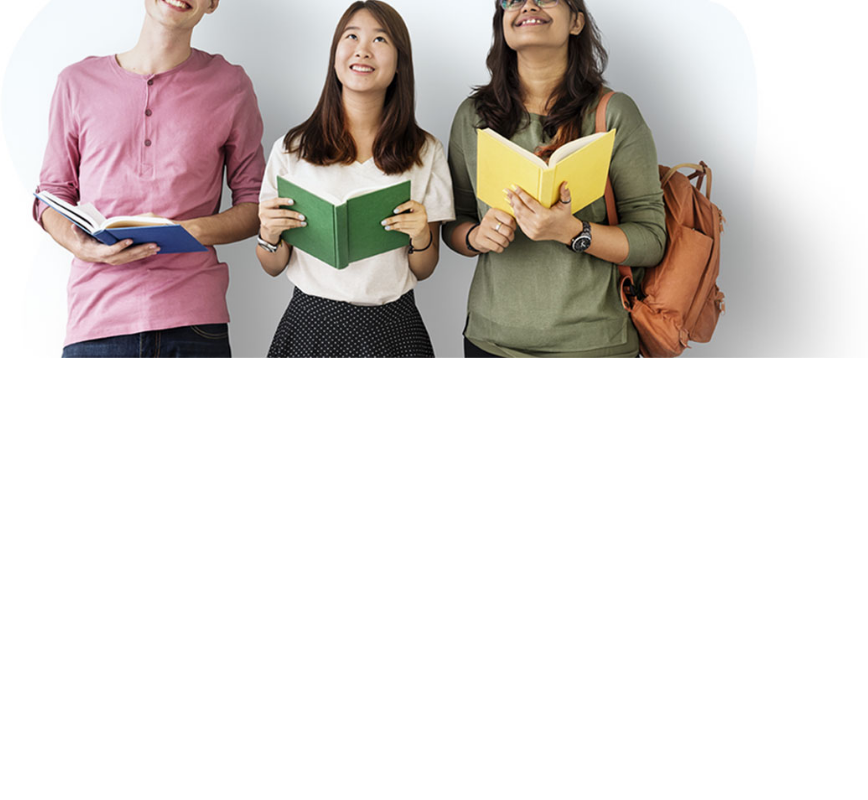
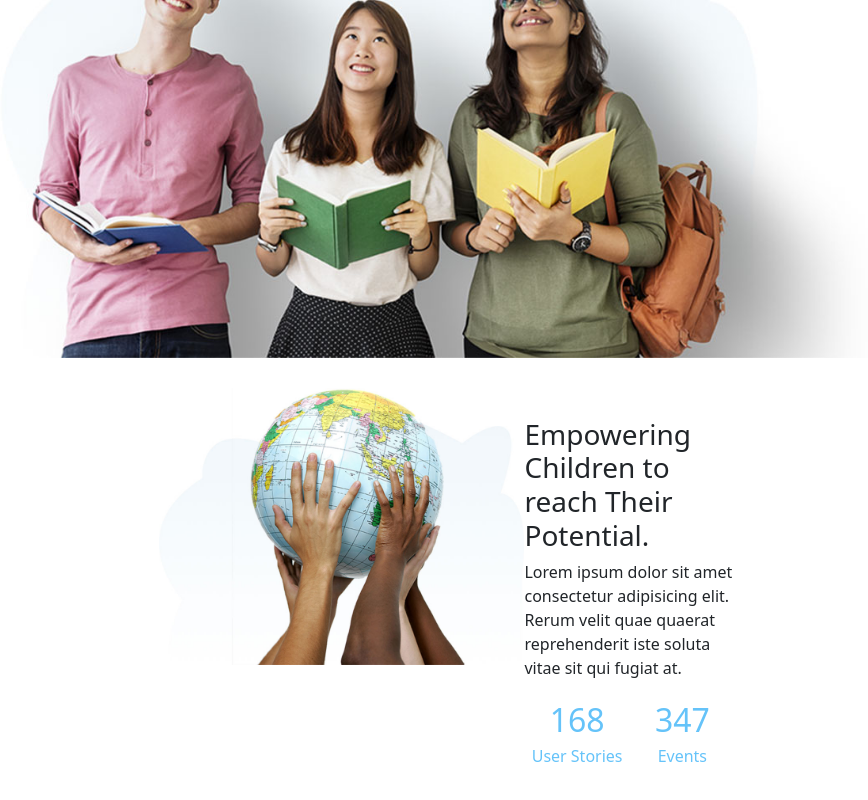
Before and after one commit to mattialicausi/proj-html-vuejs, a Vue app: page / in a window 1280 px wide. Shown: the part 1428-2228 px from the top of the page, without its empty margins (193-1061 px from the left). Before the commit the page ends 1786 px from the top, so only its background shows below. Built offline with nearby package versions, Linux system fonts and the light colour scheme; the HTML template or start-up script is replaced by a standard one.

Commit message:
Aggiunto componente EmpoweringComponent al template

```diff
--- a/src/components/MainComponent.vue
+++ b/src/components/MainComponent.vue
@@ -9,10 +9,19 @@
    <section class="section-home-tutoring">
         <HomeTutoring/>
    </section>
+
+   <section class="section-empowering myWrapper">
+        <EmpoweringComponent/>
+   </section>
+
+   <section class="section-testimonials">
+
+   </section>
 </template>
 
 <script>
 import CardCategory from './main_section/CardCategory.vue';
+import EmpoweringComponent from './main_section/EmpoweringComponent.vue';
 import HomeTutoring from './main_section/HomeTutoring.vue';
 
     export default {
@@ -48,9 +57,10 @@ import HomeTutoring from './main_section/HomeTutoring.vue';
         };
     },
     components: {
-        CardCategory,
-         HomeTutoring
-    }
+    CardCategory,
+    HomeTutoring,
+    EmpoweringComponent
+}
 }
 </script>
 
--- /dev/null
+++ b/src/components/main_section/EmpoweringComponent.vue
@@ -0,0 +1,56 @@
+<template>
+    <div class="container-empowering d-flex">
+
+        <div class="container-image">
+            <img src="../../../public/images/h5-img-2.jpg" alt="image of empowering children">
+        </div>
+
+        <div class="container-content">
+            <h3>Empowering Children to reach Their Potential.</h3>
+            <p>Lorem ipsum dolor sit amet consectetur adipisicing elit. Rerum velit quae quaerat reprehenderit iste soluta vitae sit qui fugiat at.</p>
+            <div class="d-flex">
+                <div class="container-info">
+                    <div class="number-info">168</div>
+                    <div>User Stories</div>
+                </div>
+                <div class="container-info">
+                    <div class="number-info">347</div>
+                    <div>Events</div>
+                </div>
+            </div>
+        </div>
+
+    </div>
+</template>
+
+<script>
+    export default {
+        name: 'EmporeringComponent',
+    }
+</script>
+
+<style lang="scss" scoped>
+@import '../../assets/style/general.scss';
+
+    .container-empowering, .container-content{
+        margin: 30px auto;
+        width: calc(100% / 2);
+    }
+
+    .container-info {
+        width: calc(100% / 2);
+        text-align: center;
+        color: rgb(101, 195, 249);
+        .number-info {
+           font-size: 2rem;
+        }
+    }
+    .container-image{
+        width: 500px;
+
+        img {
+            width: 100%;
+        }
+    }
+
+</style>
```
